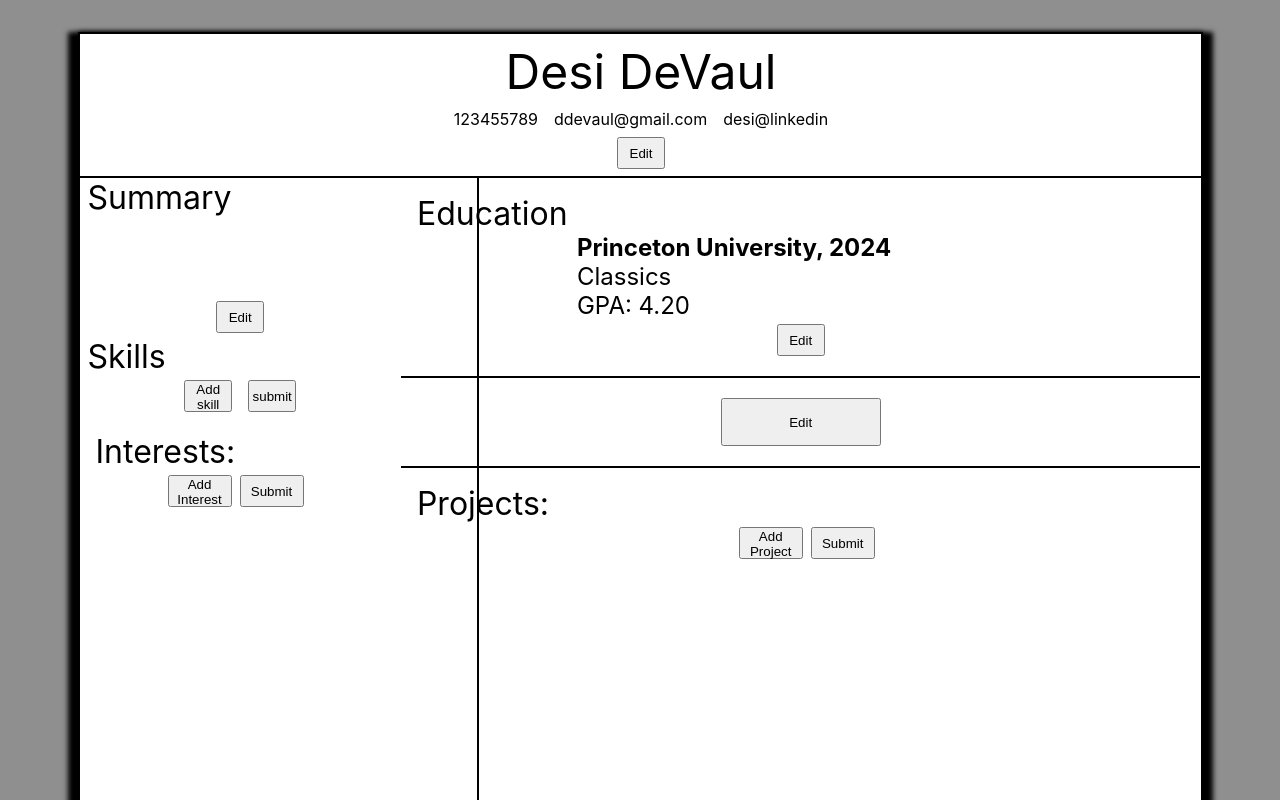
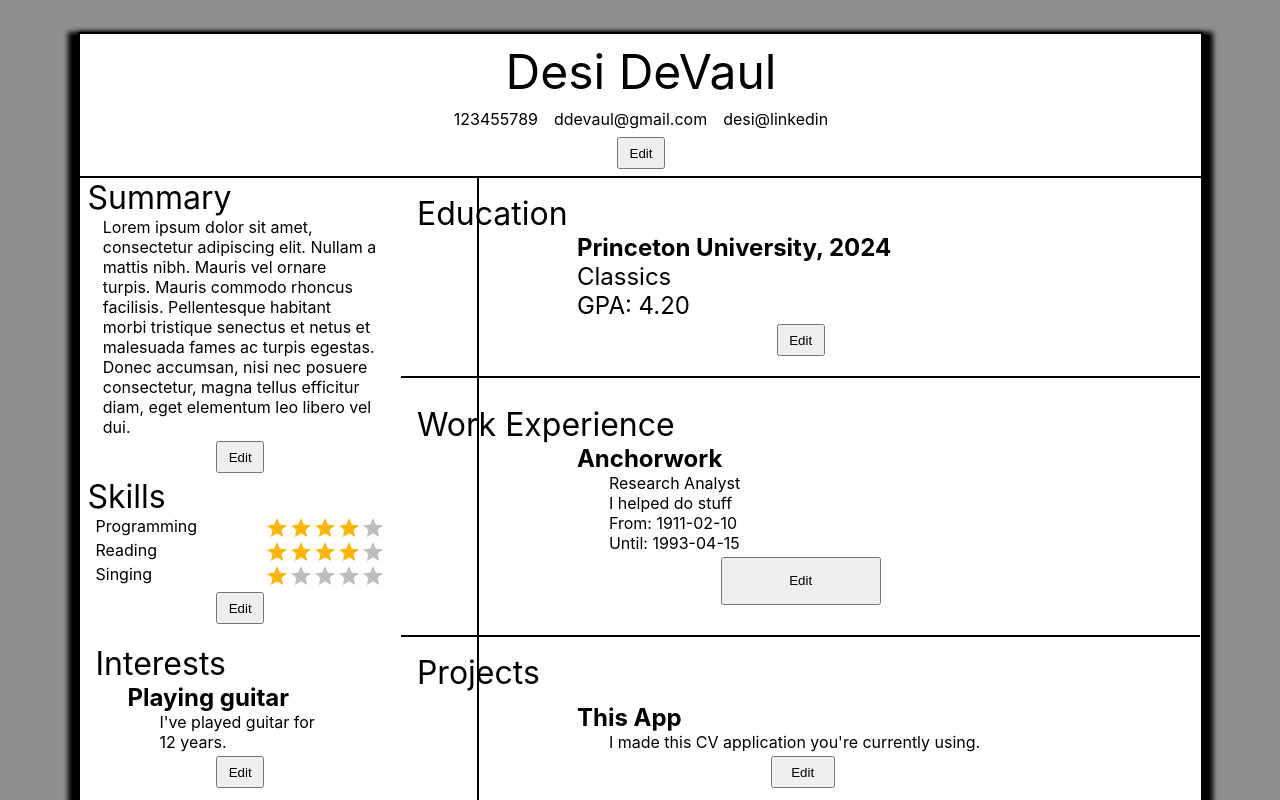
Before and after one commit to ddevaul/cv-application, a React (Create React App) app: page / in a window 1280 px wide. Shown: the top 800 px of the page. Built offline with nearby package versions, Linux system fonts and the light colour scheme.

Commit message:
Added default values for every section.

```diff
--- a/src/components/Interests.css
+++ b/src/components/Interests.css
@@ -6,7 +6,6 @@
 
 
 .interests{
-  width: 19rem;
   display: flex;
   flex-direction: column;
   padding: 1rem;
@@ -22,7 +21,7 @@
 }
 
 .interests button{
-  width: 4rem;
+  width: 3rem;
   height: 2rem;
 }
 
--- a/src/components/Interests.js
+++ b/src/components/Interests.js
@@ -6,8 +6,8 @@ export default class Interests extends React.Component {
   constructor(props){
     super(props);
     this.state = {
-      editing: true,
-      interests: [],
+      editing: false,
+      interests: [{title: "Playing guitar", description: "I've played guitar for 12 years.", id: uniqid()}],
     }
   }
 
--- a/src/components/Projects.css
+++ b/src/components/Projects.css
@@ -59,8 +59,8 @@
 }
 
 .project-editing button{
-  width: 5rem;
-  height: 3rem;
+  width: 3rem;
+  height: 2rem;
   margin: 0.5rem auto;
 }
 
--- a/src/components/Projects.js
+++ b/src/components/Projects.js
@@ -6,8 +6,8 @@ export default class Projects extends React.Component {
   constructor(props){
     super(props);
     this.state = {
-      editing: true,
-      projects: [],
+      editing: false,
+      projects: [{title: "This App", description: "I made this CV application you're currently using.", id: uniqid()}]
     }
   }
 
--- a/src/components/Skills.css
+++ b/src/components/Skills.css
@@ -7,6 +7,8 @@
 .skills{
   padding: 0 0.5rem;
   height: fit-content;
+  display: flex;
+  flex-direction: column;
 }
 
 .skills .title{
@@ -47,5 +49,5 @@
 .skills button{
   width: 3rem;
   height: 2rem;
-  margin: 0.25rem 0.5rem;
+  margin: 0.25rem auto;
 }
--- a/src/components/Skills.js
+++ b/src/components/Skills.js
@@ -7,8 +7,8 @@ export default class Skills extends React.Component {
   constructor(props){
     super(props);
     this.state = {
-      editing: true,
-      skills: [],
+      editing: false,
+      skills: [{skill: "Programming", rating: 4, id: uniqid()}, {skill: "Reading", rating: 4, id: uniqid()}, {skill: "Singing", rating: 1, id: uniqid()}],
     }
   }
   handleRating = (e, rating) => {
--- a/src/components/Summary.js
+++ b/src/components/Summary.js
@@ -6,7 +6,7 @@ export default class Summary extends React.Component {
     super(props);
     this.state = {
       editing: false,
-      summary: "",
+      summary: "Lorem ipsum dolor sit amet, consectetur adipiscing elit. Nullam a mattis nibh. Mauris vel ornare turpis. Mauris commodo rhoncus facilisis. Pellentesque habitant morbi tristique senectus et netus et malesuada fames ac turpis egestas. Donec accumsan, nisi nec posuere consectetur, magna tellus efficitur diam, eget elementum leo libero vel dui.",
     }
   }
   handleChange = (e) => {
--- a/src/components/WorkExperience.js
+++ b/src/components/WorkExperience.js
@@ -9,7 +9,8 @@ export default class WorkExperience extends React.Component {
     super(props);
     this.state = {
       editing: false,
-      experiences: [],
+      experiences: [{company: "Anchorwork", position: "Research Analyst", description: "I helped do stuff", startDate: "1911-02-10",
+      endDate: "1993-04-15", id: uniqid()}]
     }
   }
 
@@ -30,7 +31,7 @@ export default class WorkExperience extends React.Component {
 
   addExperience = () => {
     this.setState({experiences: [...this.state.experiences,
-      {company: "Anchorwork", position: "Research Analyst", description: "I helped do stuff", startDate: "",
+      {company: "", position: "", description: "", startDate: "",
       endDate: "", id: uniqid()}]});
   }
 
```
Also changed, not shown: 1 other file (tests, documents, lock files or other folders).
